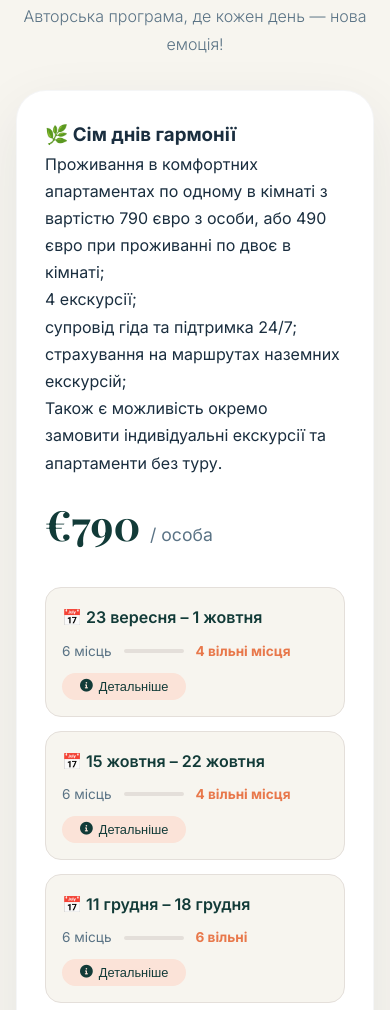
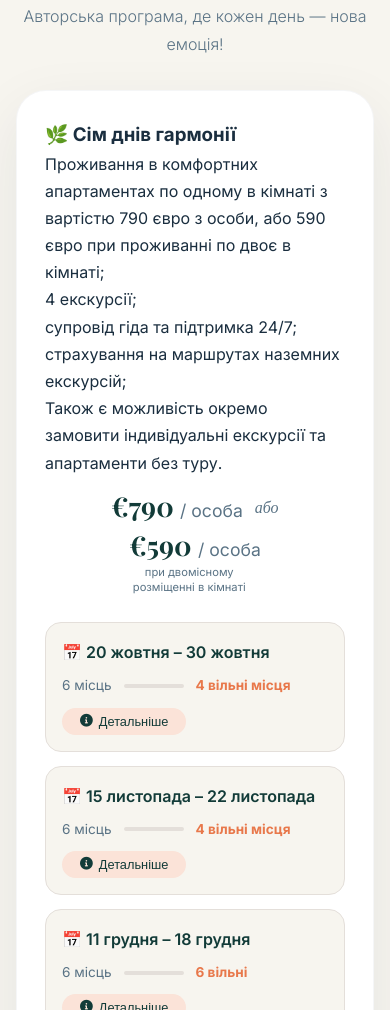
Before and after one commit to andriykokayko-dot/delanatour, a plain HTML site: page index.html in a window 390 px wide. Shown: the part 2404-3414 px from the top of the page. Drawn offline with nearby package versions, Linux system fonts and the light colour scheme; a web font is replaced by a local one.

Commit message:
Add price-duo section for tour pricing display
Added a new price-duo section to display pricing options for tours, including single and shared accommodation prices with appropriate styling.

```diff
--- a/index.html
+++ b/index.html
@@ -569,6 +569,39 @@
             color: var(--text-soft);
         }
 
+        .price-duo {
+            display: flex;
+            align-items: center;
+            justify-content: center;
+            gap: 28px;
+            flex-wrap: wrap;
+            margin: 16px 0 8px;
+            text-align: center;
+        }
+
+        .price-duo .price {
+            margin: 0;
+            font-size: 2.6rem;
+            line-height: 1;
+        }
+
+        .price-duo .price-sub {
+            font-family: var(--font-sans);
+            font-size: 0.8rem;
+            font-weight: 400;
+            color: var(--text-soft);
+            margin-top: 6px;
+            line-height: 1.3;
+            max-width: 180px;
+        }
+
+        .price-duo .price-or {
+            font-family: var(--font-serif);
+            font-size: 1.5rem;
+            color: var(--text-soft);
+            font-style: italic;
+        }
+
         .tour-list {
             margin-top: 28px;
             display: flex;
@@ -1487,6 +1520,19 @@
             .tour-card .price {
                 font-size: 2.6rem;
             }
+            .price-duo {
+                gap: 16px;
+            }
+            .price-duo .price {
+                font-size: 2rem;
+            }
+            .price-duo .price-sub {
+                font-size: 0.75rem;
+                max-width: 140px;
+            }
+            .price-duo .price-or {
+                font-size: 1.2rem;
+            }
             .tour-item {
                 flex-direction: column;
                 align-items: stretch;
@@ -1757,6 +1803,19 @@
             }
             .carousel-nav .day-indicator .dot.active {
                 width: 14px;
+            }
+            .price-duo {
+                gap: 12px;
+            }
+            .price-duo .price {
+                font-size: 1.7rem;
+            }
+            .price-duo .price-sub {
+                font-size: 0.7rem;
+                max-width: 120px;
+            }
+            .price-duo .price-or {
+                font-size: 1rem;
             }
         }
 
@@ -2021,14 +2080,24 @@
 
             <div class="tour-card">
                 <h3 data-i18n="tours-card-title">🌿 Сім днів гармонії</h3>
-                <p data-i18n="tours-card-text">Проживання в комфортних апартаментах по одному в кімнаті з вартістю 790 євро з особи, або 490 євро при проживанні по двоє в кімнаті;<br>4 екскурсії;<br>супровід гіда та підтримка 24/7;<br>страхування на маршрутах наземних екскурсій;<br>Також є можливість окремо замовити індивідуальні екскурсії та апартаменти без туру.</p>
-                <div class="price">€790 <small data-i18n="tours-price">/ особа</small></div>
+                <p data-i18n="tours-card-text">Проживання в комфортних апартаментах по одному в кімнаті з вартістю 790 євро з особи, або 590 євро при проживанні по двоє в кімнаті;<br>4 екскурсії;<br>супровід гіда та підтримка 24/7;<br>страхування на маршрутах наземних екскурсій;<br>Також є можливість окремо замовити індивідуальні екскурсії та апартаменти без туру.</p>
+
+                <div class="price-duo">
+                    <div class="price">
+                        €790 <small data-i18n="tours-price">/ особа</small>
+                    </div>
+                    <span class="price-or" data-i18n="tours-price-or">або</span>
+                    <div class="price">
+                        €590 <small data-i18n="tours-price">/ особа</small>
+                        <div class="price-sub" data-i18n="tours-price-shared">при двомісному розміщенні в кімнаті</div>
+                    </div>
+                </div>
 
                 <div class="tour-list">
-                    <!-- 23 вересня – 1 жовтня — 4 вільні місця -->
+                    <!-- 20 жовтня – 30 жовтня — 4 вільні місця -->
                     <div class="tour-item">
                         <div class="tour-info">
-                            <span class="date" data-i18n="tour-date2">📅 23 вересня – 1 жовтня</span>
+                            <span class="date" data-i18n="tour-date2">📅 20 жовтня – 30 жовтня</span>
                             <div class="spots">
                                 <span class="total" data-i18n="spots-total">6 місць</span>
                                 <span class="bar"><span class="fill" style="width: 66.67%;"></span></span>
@@ -2040,10 +2109,10 @@
                         </div>
                     </div>
 
-                    <!-- 15 жовтня – 22 жовтня — 4 вільні місця -->
+                    <!-- 15 листопада – 22 листопада — 4 вільні місця -->
                     <div class="tour-item">
                         <div class="tour-info">
-                            <span class="date" data-i18n="tour-date3">📅 15 жовтня – 22 жовтня</span>
+                            <span class="date" data-i18n="tour-date3">📅 15 листопада – 22 листопада</span>
                             <div class="spots">
                                 <span class="total" data-i18n="spots-total">6 місць</span>
                                 <span class="bar"><span class="fill" style="width: 66.67%;"></span></span>
@@ -2615,10 +2684,12 @@
                     'tours-title': 'Ваш ідеальний тиждень <span>на Мадейрі</span>',
                     'tours-sub': 'Авторська програма, де кожен день — нова емоція!',
                     'tours-card-title': '🌿 Сім днів гармонії',
-                    'tours-card-text': 'Проживання в комфортних апартаментах по одному в кімнаті з вартістю 790 євро з особи, або 490 євро при проживанні по двоє в кімнаті;<br>4 екскурсії;<br>супровід гіда та підтримка 24/7;<br>страхування на маршрутах наземних екскурсій;<br>Також є можливість окремо замовити індивідуальні екскурсії та апартаменти без туру.',
+                    'tours-card-text': 'Проживання в комфортних апартаментах по одному в кімнаті з вартістю 790 євро з особи, або 590 євро при проживанні по двоє в кімнаті;<br>4 екскурсії;<br>супровід гіда та підтримка 24/7;<br>страхування на маршрутах наземних екскурсій;<br>Також є можливість окремо замовити індивідуальні екскурсії та апартаменти без туру.',
                     'tours-price': '/ особа',
-                    'tour-date2': '📅 23 вересня – 1 жовтня',
-                    'tour-date3': '📅 15 жовтня – 22 жовтня',
+                    'tours-price-or': 'або',
+                    'tours-price-shared': 'при двомісному розміщенні в кімнаті',
+                    'tour-date2': '📅 20 жовтня – 30 жовтня',
+                    'tour-date3': '📅 15 листопада – 22 листопада',
                     'tour-date4': '📅 11 грудня – 18 грудня',
                     'spots-total': '6 місць',
                     'spots-available-4': '4 вільні місця',
@@ -2746,10 +2817,12 @@
                     'tours-title': 'Váš ideálny týždeň <span>na Madeire</span>',
                     'tours-sub': 'Autorský program, kde každý deň je nový zážitok!',
                     'tours-card-title': '🌿 Sedem dní harmónie',
-                    'tours-card-text': 'Ubytovanie v komfortných apartmánoch po jednom v izbe za 790 eur na osobu, alebo 490 eur pri ubytovaní po dvoch v izbe;<br>4 výlety;<br>sprievod a podpora 24/7;<br>poistenie na trasách pozemných výletov;<br>Je tiež možné samostatne si objednať individuálne výlety a apartmány bez zájazdu.',
+                    'tours-card-text': 'Ubytovanie v komfortných apartmánoch po jednom v izbe za 790 eur na osobu, alebo 590 eur pri ubytovaní po dvoch v izbe;<br>4 výlety;<br>sprievod a podpora 24/7;<br>poistenie na trasách pozemných výletov;<br>Je tiež možné samostatne si objednať individuálne výlety a apartmány bez zájazdu.',
                     'tours-price': '/ osoba',
-                    'tour-date2': '📅 23. septembra – 1. októbra',
-                    'tour-date3': '📅 15. októbra – 22. októbra',
+                    'tours-price-or': 'alebo',
+                    'tours-price-shared': 'pri dvojlôžkovom ubytovaní v izbe',
+                    'tour-date2': '📅 20. októbra – 30. októbra',
+                    'tour-date3': '📅 15. novembra – 22. novembra',
                     'tour-date4': '📅 11. decembra – 18. decembra',
                     'spots-total': '6 miest',
                     'spots-available-4': '4 voľné miesta',
@@ -2877,10 +2950,12 @@
                     'tours-title': 'Your perfect week <span>on Madeira</span>',
                     'tours-sub': 'An author\'s program where every day is a new emotion!',
                     'tours-card-title': '🌿 Seven days of harmony',
-                    'tours-card-text': 'Accommodation in comfortable apartments one per room at 790 euros per person, or 490 euros when sharing a room;<br>4 excursions;<br>guide support and 24/7 assistance;<br>insurance on land excursion routes;<br>It is also possible to separately order individual excursions and apartments without a tour.',
+                    'tours-card-text': 'Accommodation in comfortable apartments one per room at 790 euros per person, or 590 euros when sharing a room;<br>4 excursions;<br>guide support and 24/7 assistance;<br>insurance on land excursion routes;<br>It is also possible to separately order individual excursions and apartments without a tour.',
                     'tours-price': '/ person',
-                    'tour-date2': '📅 September 23 – October 1',
-                    'tour-date3': '📅 October 15 – October 22',
+                    'tours-price-or': 'or',
+                    'tours-price-shared': 'for double occupancy in a room',
+                    'tour-date2': '📅 October 20 – October 30',
+                    'tour-date3': '📅 November 15 – November 22',
                     'tour-date4': '📅 December 11 – December 18',
                     'spots-total': '6 spots',
                     'spots-available-4': '4 available spots',
```
